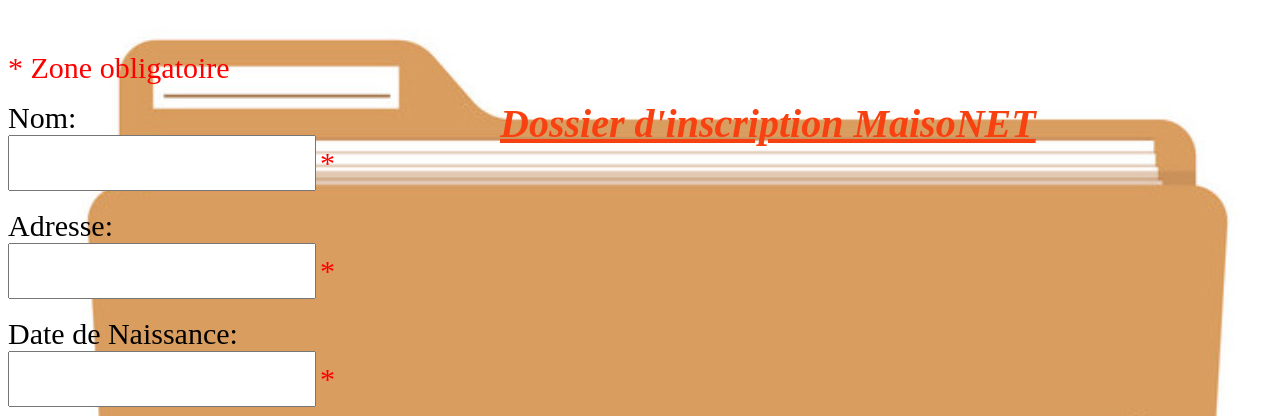
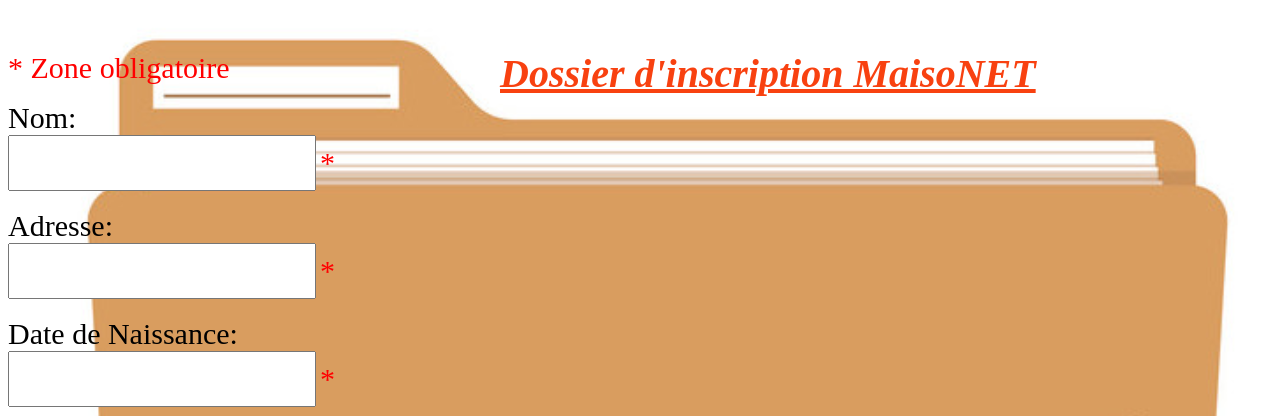
Before and after one commit to AlexLeunens/MaisoNet, a PHP site: page /Login/Inscription.html in a window 1280 px wide. Shown: the top 416 px of the page. Run offline with PHP 8.4, Linux system fonts and the light colour scheme.

Commit message:
Update Inscription.css

```diff
--- a/Login/Inscription.css
+++ b/Login/Inscription.css
@@ -33,7 +33,7 @@ html
 
     div.static {
     position: fixed;
-    top:100px;
+    top:50px;
     left:500px;
     font-size:40px;
     color :#f84110;
```
